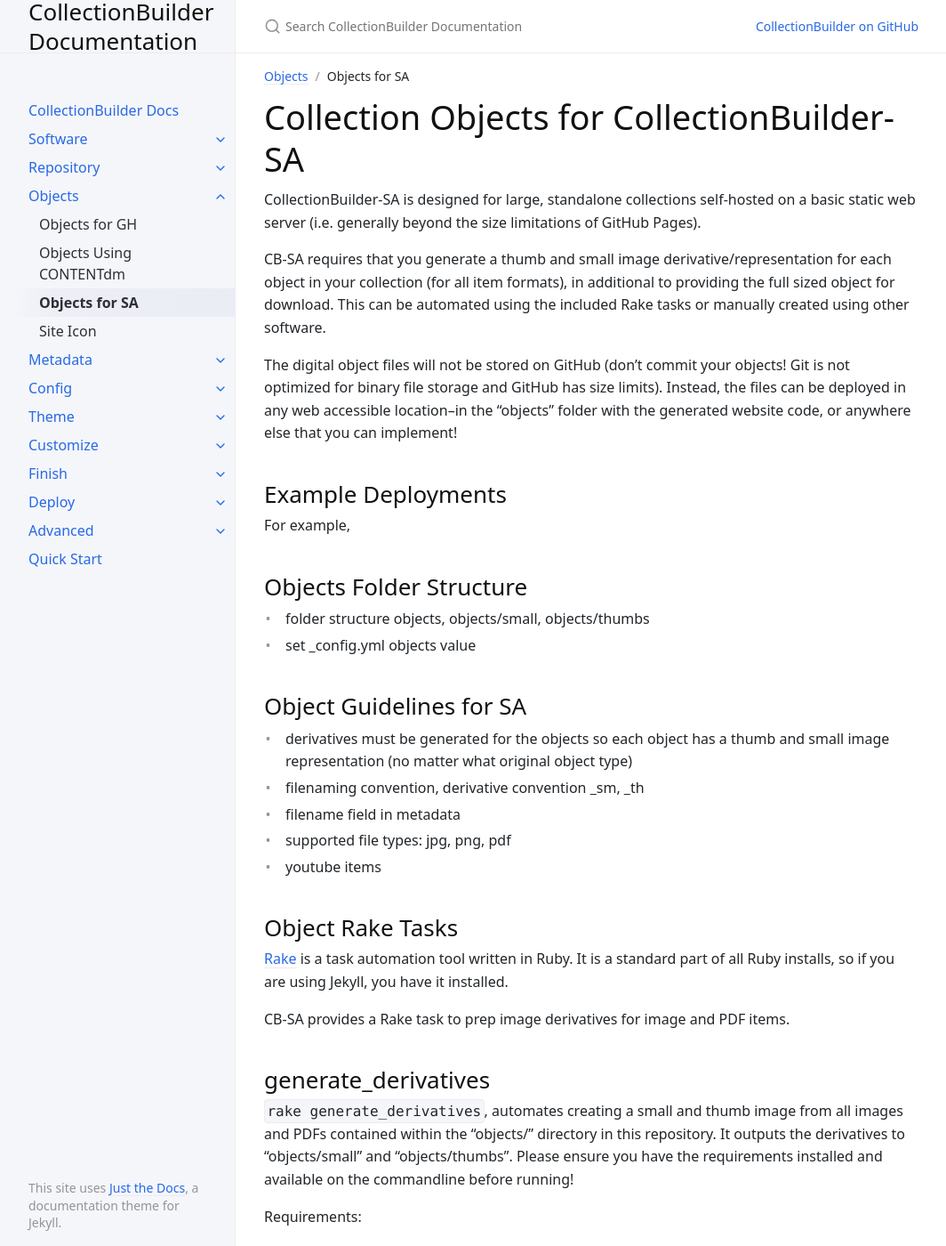
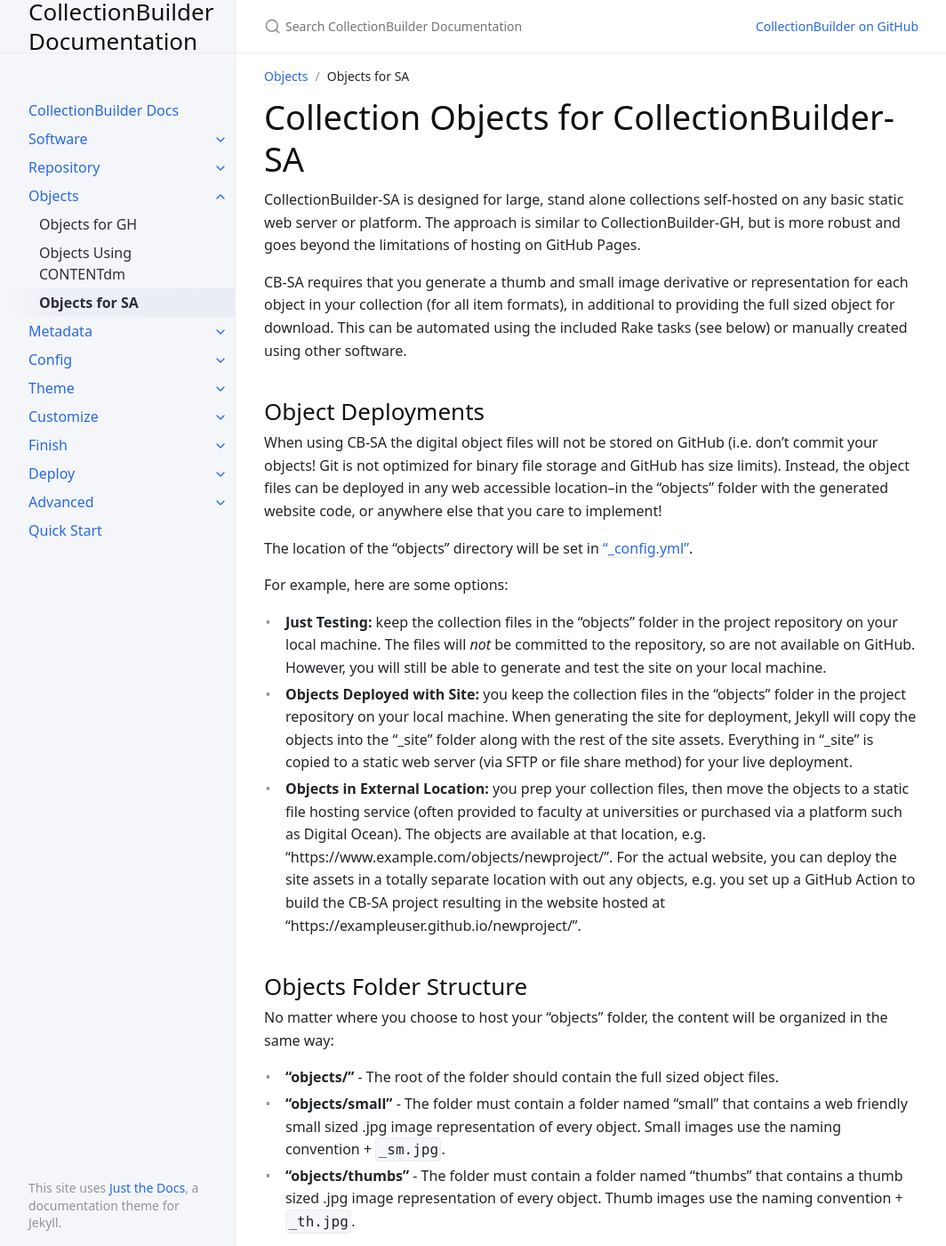
Before and after one commit to CollectionBuilder/cb-docs, a Jekyll site: the page built from docs/objects/sa-objects.md, in a window 1280 px wide and 1400 px high. Shown: the whole window at 89% size, without its empty margins (107-1171 px from the left). Built offline with Jekyll 4.4.1, drawn with Linux system fonts in a browser that asks for light colours; some of the changed text lies outside the part shown.

Commit message:
work on objects section

````diff
--- a/docs/objects/sa-objects.md
+++ b/docs/objects/sa-objects.md
@@ -6,81 +6,71 @@ nav_order: 3
 
 # Collection Objects for CollectionBuilder-SA
 
-CollectionBuilder-SA is designed for large, standalone collections self-hosted on a basic static web server (i.e. generally beyond the size limitations of GitHub Pages).
+CollectionBuilder-SA is designed for large, stand alone collections self-hosted on any basic static web server or platform.
+The approach is similar to CollectionBuilder-GH, but is more robust and goes beyond the limitations of hosting on GitHub Pages.
 
-CB-SA requires that you generate a thumb and small image derivative/representation for each object in your collection (for all item formats), in additional to providing the full sized object for download.
-This can be automated using the included Rake tasks or manually created using other software.
+CB-SA requires that you generate a thumb and small image derivative or representation for each object in your collection (for all item formats), in additional to providing the full sized object for download.
+This can be automated using the included Rake tasks (see below) or manually created using other software.
 
-The digital object files will not be stored on GitHub (don't commit your objects! Git is not optimized for binary file storage and GitHub has size limits).
-Instead, the files can be deployed in any web accessible location--in the "objects" folder with the generated website code, or anywhere else that you can implement!
+## Object Deployments
 
-## Example Deployments
+When using CB-SA the digital object files will not be stored on GitHub (i.e. don't commit your objects! Git is not optimized for binary file storage and GitHub has size limits).
+Instead, the object files can be deployed in any web accessible location--in the "objects" folder with the generated website code, or anywhere else that you care to implement!
 
-For example,
+The location of the "objects" directory will be set in ["_config.yml"]({{ '/docs/04_config/collection/#objects' | relative_url }}).
+
+For example, here are some options:
+
+- **Just Testing:** keep the collection files in the "objects" folder in the project repository on your local machine. The files will *not* be committed to the repository, so are not available on GitHub. However, you will still be able to generate and test the site on your local machine.
+- **Objects Deployed with Site:** you keep the collection files in the "objects" folder in the project repository on your local machine. When generating the site for deployment, Jekyll will copy the objects into the "_site" folder along with the rest of the site assets. Everything in "_site" is copied to a static web server (via SFTP or file share method) for your live deployment.
+- **Objects in External Location:** you prep your collection files, then move the objects to a static file hosting service (often provided to faculty at universities or purchased via a platform such as Digital Ocean). The objects are available at that location, e.g. "https://www.example.com/objects/newproject/". For the actual website, you can deploy the site assets in a totally separate location with out any objects, e.g. you set up a GitHub Action to build the CB-SA project resulting in the website hosted at "https://exampleuser.github.io/newproject/".
 
 ## Objects Folder Structure
 
-- folder structure objects, objects/small, objects/thumbs
-- set _config.yml objects value
+No matter where you choose to host your "objects" folder, the content will be organized in the same way:
+
+- **"objects/"** - The root of the folder should contain the full sized object files.
+- **"objects/small"** - The folder must contain a folder named "small" that contains a web friendly small sized .jpg image representation of every object. Small images use the naming convention <base filename> + `_sm.jpg`.
+- **"objects/thumbs"** - The folder must contain a folder named "thumbs" that contains a thumb sized .jpg image representation of every object. Thumb images use the naming convention <base filename> + `_th.jpg`.
+
+For example, if you have an collection item file "example_document1.pdf", you end up with these files in your objects:
+
+- objects/example_document1.pdf
+- objects/small/example_document1_sm.jpg
+- objects/thumbs/example_document1_th.jpg
 
 ## Object Guidelines for SA
 
-- derivatives must be generated for the objects so each object has a thumb and small image representation (no matter what original object type)
-- filenaming convention, derivative convention _sm, _th
-- filename field in metadata
-- supported file types: jpg, png, pdf
-- youtube items
+- **Supported formats:** tiff, jpg, png, pdf -- plus YouTube and external links, but you won't have objects for those!
+- **File size:** the full size object can be any size you think your users might want to download. Each object will have a "small" and "thumb" .jpg derivative for display on the collection web pages.
+    - "small" image should be approximately 800x800 px max
+    - "thumb" image should be approximately 300x300 px max
+- **Filenaming:** to avoid issues, please pay close attention to filenaming conventions! The filename should be an all lowercase unique string with no spaces or special characters. Underscores (`_`) are okay. You will use the exact filenames to populate the "filename" field of your collection metadata. The base filename (i.e. with out extension) should match the "objectid" in the metadata.
 
-## Object Rake Tasks
+## Object Rake Task
 
-[Rake](https://github.com/ruby/rake) is a task automation tool written in Ruby.
-It is a standard part of all Ruby installs, so if you are using Jekyll, you have it installed.
+All these details sound pretty overwhelming--luckily this prep work can be automated!
+[Rake](https://github.com/ruby/rake) is a automation tool written in Ruby.
+It is a standard part of all Ruby installs, so if you are using Jekyll, you have it installed already.
 
-CB-SA provides a Rake task to prep image derivatives for image and PDF items.
+CB-SA's "generate_derivatives" task, automates creating a small and thumb image from all images and PDFs contained within the "objects/" directory in the repository.
+It outputs the derivatives to "objects/small" and "objects/thumbs" following the naming convention.
 
-## generate_derivatives
+Before using the command, you will need to install ImageMagick and Ghostscript on your local machine:
 
-`rake generate_derivatives`, automates creating a small and thumb image from all images and PDFs contained within the "objects/" directory in this repository.
-It outputs the derivatives to "objects/small" and "objects/thumbs".
-Please ensure you have the requirements installed and available on the commandline before running!
+- **ImageMagick** is a popular open source tool for processing images. Visit the [ImageMagick download page](https://imagemagick.org/script/download.php) to get the installer for your OS, choosing the suggested version. Install following the default options.
+- **Ghostscript** is a popular open source tool for working with PDFs. Visit the [Ghostscript download page](https://www.ghostscript.com/download/gsdnld.html) and choose the AGPL release for your OS. Install following the default options.
 
-Requirements:
+Once the required software is installed, follow these steps to generate derivative images:
 
-- **ImageMagick**, [download](https://imagemagick.org/script/download.php)
-- **Ghostscript**, [download AGPL version](https://www.ghostscript.com/download/gsdnld.html)
+1. Place all your collection files in the "objects" directory. Ensure all the filenames are good!
+2. Open a terminal in your project repository. If using VS Code with the project folder open, just open the integrated terminal ``Ctrl + ` ``. Otherwise, open a normal terminal window and navigate to your project repository folder (use Git Bash on Windows, Terminal on Mac and Linux)
+3. Type the command `rake generate_derivatives`
+4. Wait! Generating derivatives might take awhile if you are working on a large collection. Check the terminal for messages from the task--it will alert you about any errors or files skipped. When the task is complete, your Terminal's command prompt will return.
+5. Test or deploy your site!
 
-The following configuration options are available:
+The "generate_derivatives" command can be further customized with several options if desired--check "docs/rake-tasks.md" in your repository for details.
 
-| option | description | default value |
-| --- | --- | --- |
-| thumbs_size | the dimensions of the generated thumbnail images | 300x300 |
-| small_size | the dimensions of the generated small images | 800x800 |
-| density | the pixel density used to generate PDF thumbnails | 300 |
-| missing | whether to only generate derivatives that don't already exist | true |
-| im_executable | ImageMagick executable name | magick |
-
-You can configure any or all of these options by specifying them in the rake command like so:
-
-```
-rake generate_derivatives[<thumb_size>,<small_size>,<density>,<missing>]
-```
-
-Here's an example of overriding all of the option values:
-
-```
-rake generate_derivatives[100x100,300x300,70,false]
-```
-
-It's also possible to specify individual options that you want to override, leaving the others at their defaults.
-For example, if you only wanted to set `density` to `70`, you can do:
-
-```
-rake generate_derivatives[,,70]
-```
-
-The task assumes you are using ImageMagick 7.
-If you have legacy ImageMagick (i.e. 6), which is common from Linux repositories, you need to set the `im_executable` configuration option to `convert`:
-
-```
-rake generate_derivatives[,,,,convert]
-```
+*Tip:* on Linux if you install ImageMagick from a repository, you will probably have "legacy" ImageMagick 6.
+To avoid errors, you will need to give an additional configuration option to change the ImageMagick command:
+`rake generate_derivatives[,,,,convert]`
````
Also changed, not shown: docs/09_advanced/favicon.md (renamed from docs/objects/favicon.md, +2 -10 lines), docs/objects/cdm-objects.md (+8 -9 lines), docs/objects/gh-objects.md (+9 -6 lines).
